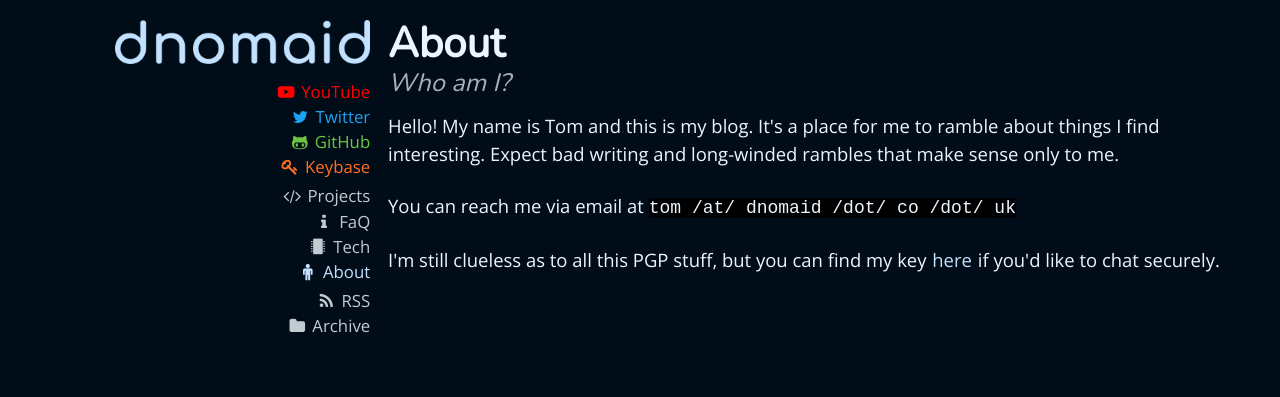
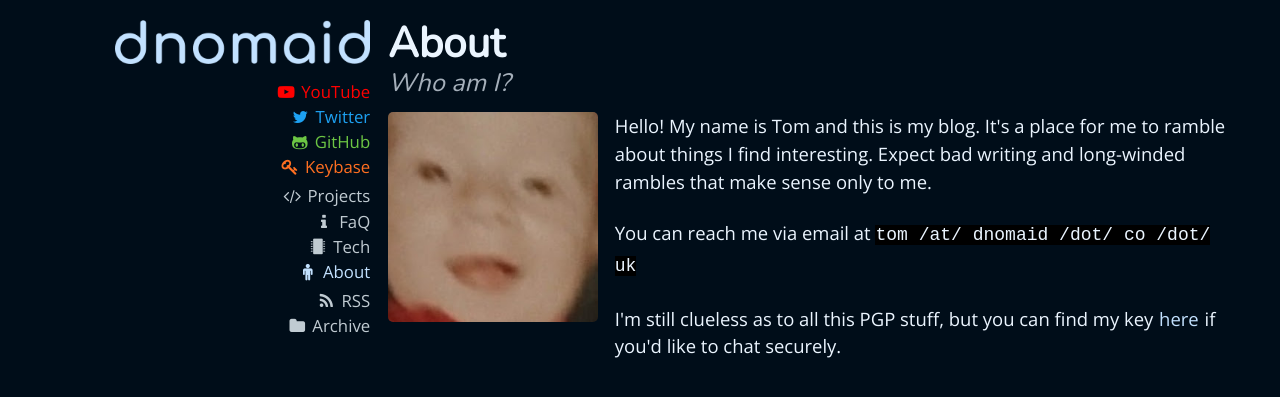
Before and after one commit to tomfishemoji/tomfishemoji.github.io, a Jekyll site: the page built from about.html, in a window 1280 px wide. Shown: the top 397 px of the page. Built offline with Jekyll 4.4.1, drawn with Linux system fonts in a browser that asks for light colours.

Commit message:
Add babby tom

```diff
--- a/about.html
+++ b/about.html
@@ -7,6 +7,7 @@ description: Who even is dnomaid anyway?
 smalltitle: Who am I?
 ---
 
+<img style="float: left; margin: 0 1em 1em 0; width: 25%;" src="/img/babby.jpg" alt="A close up picture of Tom as a baby.">
 <p>Hello! My name is Tom and this is my blog. It's a place for me to ramble about things I find interesting. Expect bad writing and long-winded rambles that make sense only to me.</p>
 <p>You can reach me via email at <span style="font-family: monospace; font-size: 1.2em; background-color: #000;">tom /at/ dnomaid /dot/ co /dot/ uk</span></p>
 <p>I'm still clueless as to all this PGP stuff, but you can find my key <a href="https://keybase.io/dnomaid/pgp_keys.asc">here</a> if you'd like to chat securely.</p>
```
Also changed, not shown: img/babby.jpg (added).
